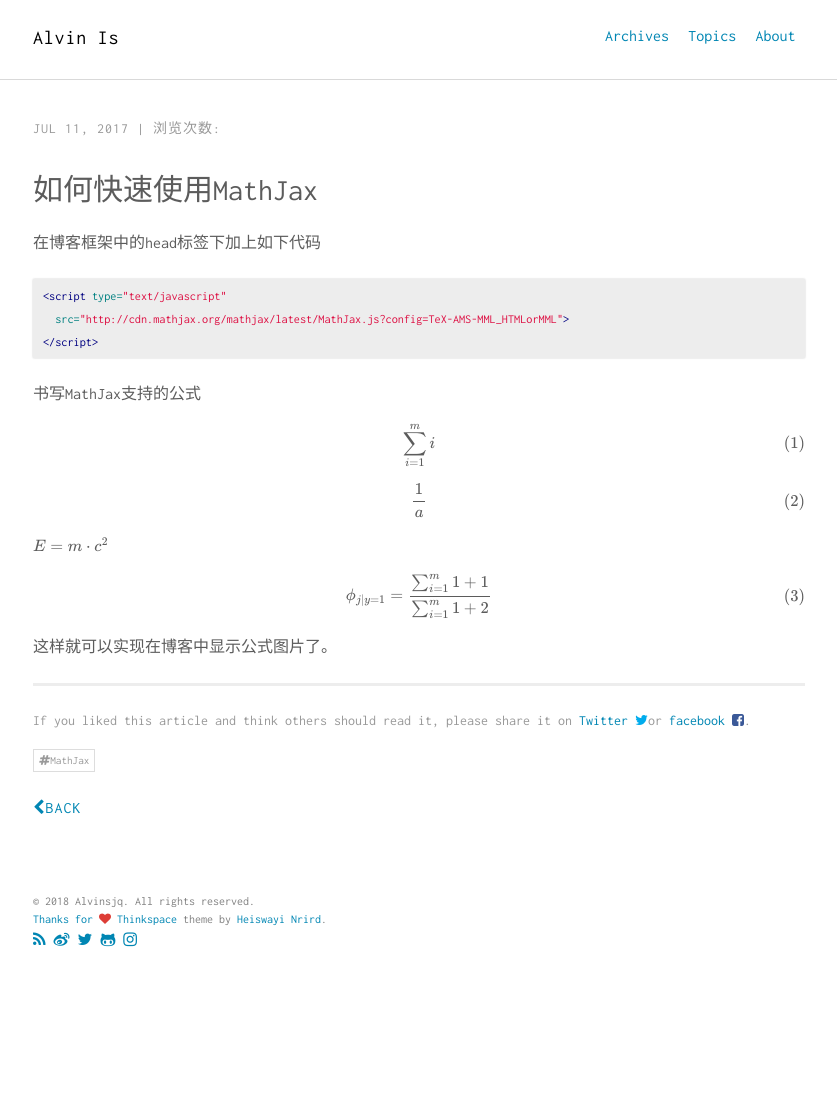
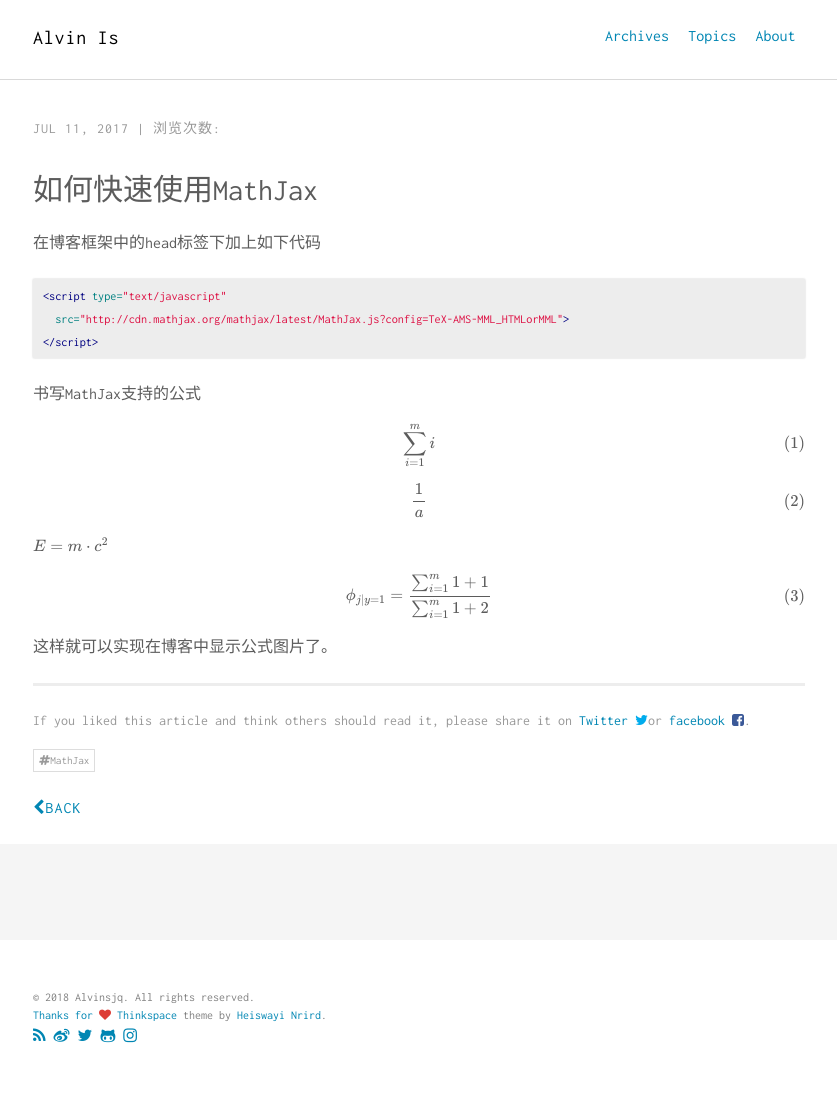
Before and after one commit to Alvinsjq/Alvinsjq.github.io, a Jekyll site: the page built from _posts/2017-07-11-use-Tex.md, in a window 1280 px wide. Shown: the whole page, without its empty margins (221-1058 px from the left). Built offline with Jekyll 4.4.1, drawn with Linux system fonts in a browser that asks for light colours; nearby versions of some CDN libraries; formulas are drawn with MathJax 3; comment, search, counter and statistics services are not loaded; before the commit the page ends 1000 px from its top, so only the background shows below that.

Commit message:
add gitment

```diff
--- a/_includes/comments_gitment.html
+++ b/_includes/comments_gitment.html
@@ -1,5 +1,10 @@
 {% if site.comments %}
-<div id="container"></div>
+
+<aside id="comments" class="disqus">
+
+     <div class="container">
+			<div id="container">
+			</div>
 			<link rel="stylesheet" href="https://imsun.github.io/gitment/style/default.css">
 			<script src="https://imsun.github.io/gitment/dist/gitment.browser.js"></script>
 			<script>
@@ -14,5 +19,6 @@
 			})
 			gitment.render('container')
 			</script>
-
+ </div>
+ </aside>
 {% endif %}
```
Lines whose indentation alone changed are shown as unchanged.
